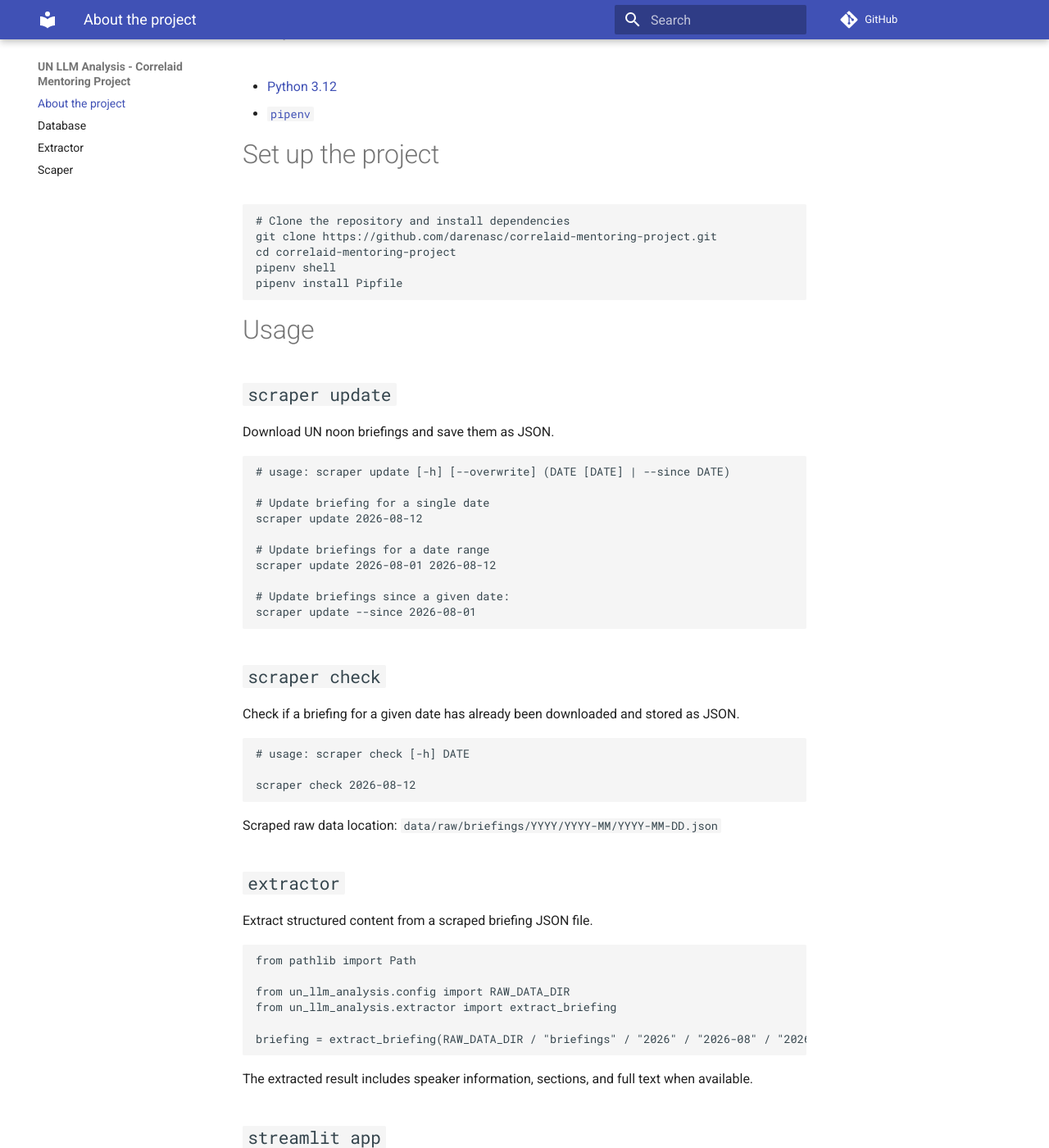
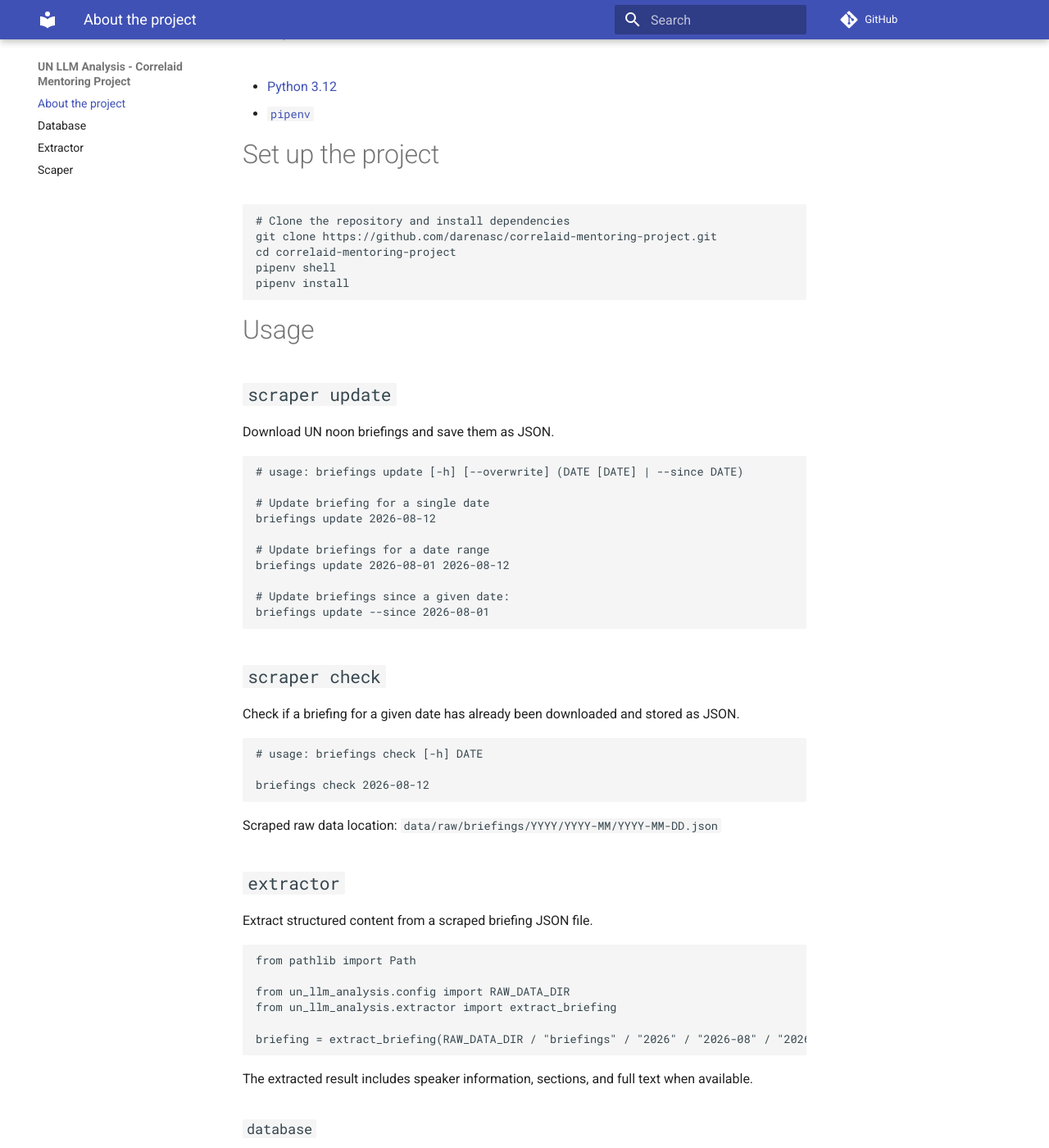
Before and after one commit to darenasc/UN-LLM-Analysis, an MkDocs documentation site: the page built from docs/docs/index.md, in a window 1280 px wide and 1400 px high, scrolled down 303 px. Shown: the whole window at 82% size. Built offline with MkDocs 1.6.1 and Material for MkDocs 9.7.7, drawn with Linux system fonts in a browser that asks for light colours; comment, search, counter and statistics services are not loaded; some of the changed text lies outside the part shown.

Commit message:
Update documentation with CLI from main

````diff
--- a/docs/docs/index.md
+++ b/docs/docs/index.md
@@ -16,7 +16,7 @@ The aim is to identify trends and insights on global issues, policy developments
 git clone https://github.com/darenasc/correlaid-mentoring-project.git
 cd correlaid-mentoring-project
 pipenv shell
-pipenv install Pipfile
+pipenv install
 ```
 
 # Usage
@@ -25,25 +25,25 @@ pipenv install Pipfile
 Download UN noon briefings and save them as JSON.
 
 ```bash
-# usage: scraper update [-h] [--overwrite] (DATE [DATE] | --since DATE)
+# usage: briefings update [-h] [--overwrite] (DATE [DATE] | --since DATE)
 
 # Update briefing for a single date
-scraper update 2026-08-12
+briefings update 2026-08-12
 
 # Update briefings for a date range
-scraper update 2026-08-01 2026-08-12
+briefings update 2026-08-01 2026-08-12
 
 # Update briefings since a given date:
-scraper update --since 2026-08-01
+briefings update --since 2026-08-01
 ```
 
 ## `scraper check`
 Check if a briefing for a given date has already been downloaded and stored as JSON.
 
 ```bash
-# usage: scraper check [-h] DATE
+# usage: briefings check [-h] DATE
 
-scraper check 2026-08-12
+briefings check 2026-08-12
 ```
 
 Scraped raw data location:
@@ -64,6 +64,19 @@ briefing = extract_briefing(RAW_DATA_DIR / "briefings" / "2026" / "2026-08" / "2
 
 The extracted result includes speaker information, sections, and full text when available.
 
+### `database`
+
+Command line interface to initialise, load and query the database.
+
+```bash
+briefings init
+briefings load 2026-08-12 2026-08-12
+briefings load --since 2026-08-12 --dry-run
+briefings query --date 2026-08-12
+briefings query --status available
+briefings stats
+```
+
 ## `streamlit app`
 
 This project adds a streamlit app to visualise some of the data and analysis.
````
Also changed, not shown: docs/docs/Database.md (+0 -1 lines), README.md.
